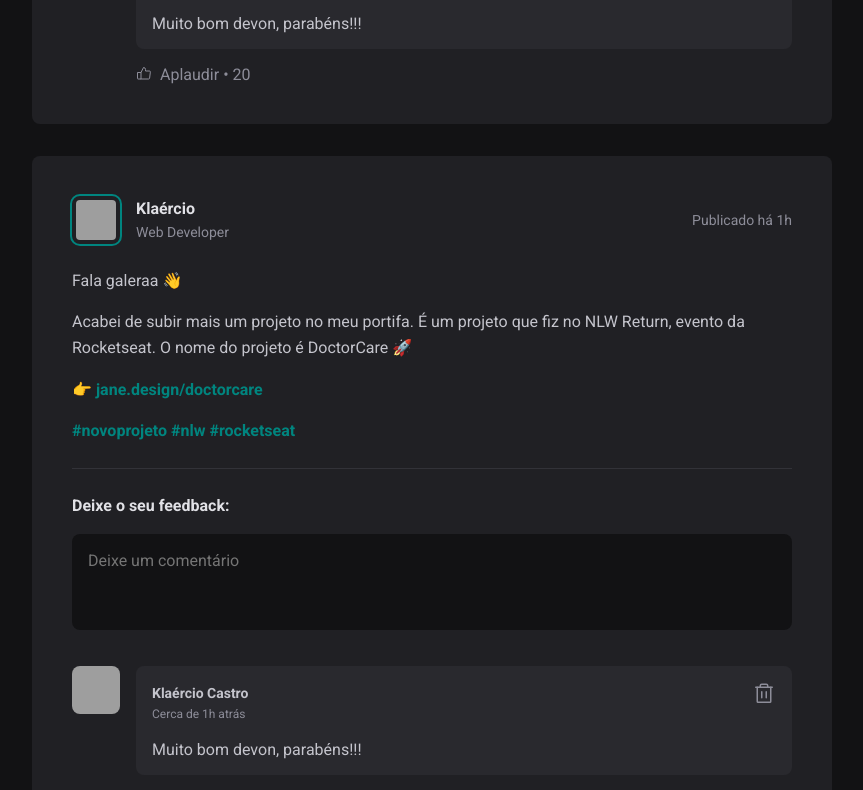
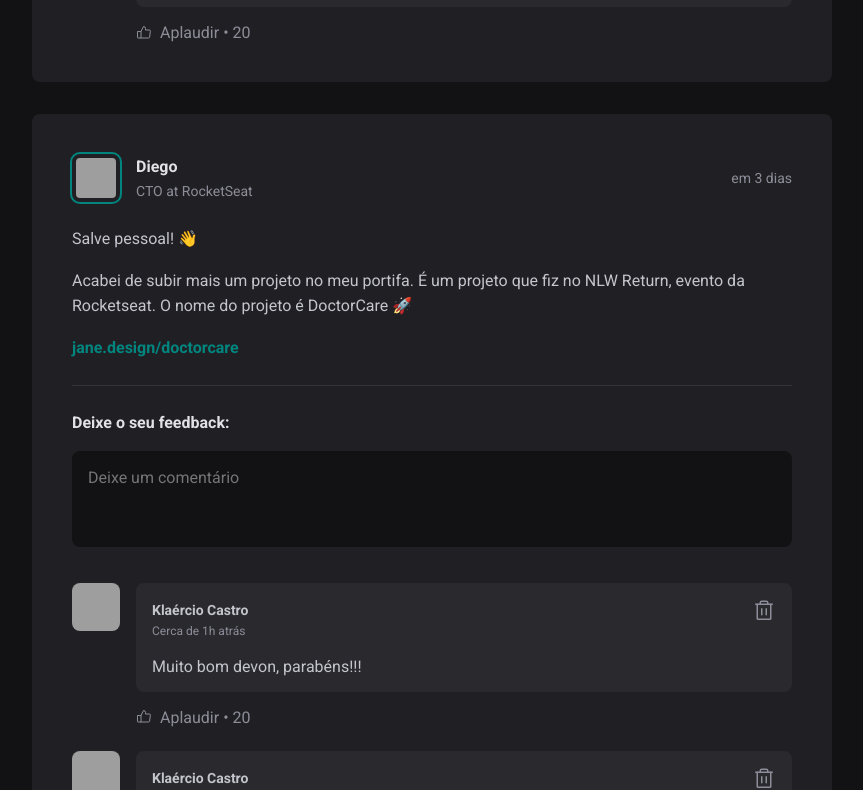
Before and after one commit to klaercio/01-fundamentos-react-Ignite, a React (Vite) app: page / in a window 1280 px wide. Shown: the part 1177-1967 px from the top of the page, without its empty margins (352-1215 px from the left). Built offline with nearby package versions, Linux system fonts and the light colour scheme; grey boxes are pictures that could not be loaded.

Commit message:
♻ Refactor: Posts não mais estáticos

```diff
--- a/package.json
+++ b/package.json
@@ -9,6 +9,7 @@
     "preview": "vite preview"
   },
   "dependencies": {
+    "date-fns": "^2.29.3",
     "phosphor-react": "^1.4.1",
     "react": "^18.2.0",
     "react-dom": "^18.2.0"
--- a/src/App.jsx
+++ b/src/App.jsx
@@ -6,19 +6,50 @@ import styles from './App.module.css';
 import Sidebar from "./components/Sidebar";
 
 export default function App() {
+
+  const posts = [
+    {
+        id: 1,
+        autor: {
+            avatarUrl: 'https://github.com/klaercio.png',
+            name: 'Klaércio',
+            cargo: 'Web Developer'
+        },
+        content: [
+            { type: 'paragraph', content:'Fala galeraa 👋' },
+            { type: 'paragraph', content:'Acabei de subir mais um projeto no meu portifa. É um projeto que fiz no NLW Return, evento da Rocketseat. O nome do projeto é DoctorCare 🚀' },
+            { type: 'link', content: 'jane.design/doctorcare' },
+        ],
+        publishedAt: new Date('2022-12-11 13:43:00')
+    },
+    {
+        id: 2,
+        autor: {
+            avatarUrl: 'https://github.com/diego3g.png',
+            name: 'Diego',
+            cargo: 'CTO at RocketSeat'
+        },
+        content: [
+            { type: 'paragraph', content:'Salve pessoal! 👋' },
+            { type: 'paragraph', content:'Acabei de subir mais um projeto no meu portifa. É um projeto que fiz no NLW Return, evento da Rocketseat. O nome do projeto é DoctorCare 🚀' },
+            { type: 'link', content: 'jane.design/doctorcare' },
+        ],
+        publishedAt: new Date('2022-12-11 12:53:00')
+    },
+]
+
   return <>
    <Header/>
    <div className={styles.wrapper}>
       <Sidebar/>
       <main>
-        <Post
-         autor = 'klaercio'
-         resumo = 'Lorem ipsum dolor sit, amet consectetur adipisicing elit. Aspernatur illo officiis hic dignissimos nihil eaque dolores nobis impedit velit, necessitatibus incidunt rerum esse tempore voluptatem ducimus in alias reiciendis optio.'
-        />
-        <Post
-         autor = 'joaozim'
-         resumo = 'Lorem ipsum dolor sit, amet consectetur adipisicing elit. Aspernatur illo officiis hic dignissimos nihil eaque dolores nobis impedit velit, necessitatibus incidunt rerum esse tempore voluptatem ducimus in alias reiciendis optio.'
-        />
+        {posts.map(post => (
+          <Post
+            autor = {post.autor}
+            content = {post.content}
+            publishedAt = {post.publishedAt}
+          />
+        ))}
       </main>
    </div>
   </>
--- a/src/App.module.css
+++ b/src/App.module.css
@@ -9,3 +9,9 @@
     gap: 2rem;
     align-items: flex-start;
 }
+
+@media (max-width: 768px) {
+    .wrapper {
+        grid-template-columns: 1fr;
+    }
+}
--- a/src/components/Post.jsx
+++ b/src/components/Post.jsx
@@ -1,29 +1,42 @@
 import styles from './Post.module.css';
+import { format, formatDistanceToNow } from 'date-fns';
+import ptBr from 'date-fns/locale/pt-BR';
 import Comment from './Comment';
 import Avatar from './Avatar';
 
-export default function Post() {
+export default function Post(props) {
+
+    const publishedDateFornated = format(props.publishedAt, "d 'de' LLLL 'às' HH:mm'h'", {
+        locale: ptBr,
+    })
+
+    const publishedDateRelativeToNow = formatDistanceToNow(props.publishedAt, {
+        locale: ptBr,
+        addSuffix: true,
+
+    })
+
     return <>
         <article className={styles.post}>
             <header>
                 <div className={styles.author}>
-                    <Avatar src={'https://avatars.githubusercontent.com/u/75287995?v=4'}/>
+                    <Avatar src={props.autor.avatarUrl}/>
                     <div className={styles.authorInfo}>
-                        <strong>Klaércio</strong>
-                        <span>Web Developer</span>
+                        <strong>{props.autor.name}</strong>
+                        <span>{props.autor.cargo}</span>
                     </div>
                 </div>
-                <time dateTime='2022-12-09 15:17:11'>Publicado há 1h</time>
+                <time title = {publishedDateFornated} dateTime={props.publishedAt.toISOString()}> {
+                    publishedDateRelativeToNow
+                }</time>
             </header>
             <div className={styles.content}>
-                <p>Fala galeraa 👋</p>
-                <p>Acabei de subir mais um projeto no meu portifa. É um projeto que fiz no NLW Return, evento da Rocketseat. O nome do projeto é DoctorCare 🚀</p>
-                <p>👉{' '}<a href='#'>jane.design/doctorcare</a></p>
-                <p>
-                   <a href='#'>#novoprojeto</a> {' '}
-                   <a>#nlw </a>{' '}
-                   <a>#rocketseat</a>{' '}
-                </p>
+                { props.content.map(item => {
+                    if(item.type === 'paragraph')
+                        return <p>{item.content}</p>
+                    else if(item.type === 'link')
+                        return <p><a href='#'>{item.content}</a></p>
+                })}
             </div>
             <form className={styles.commentForm}>
                 <strong>Deixe o seu feedback:</strong>
```
Also changed, not shown: 1 other file (tests, documents, lock files or other folders).
